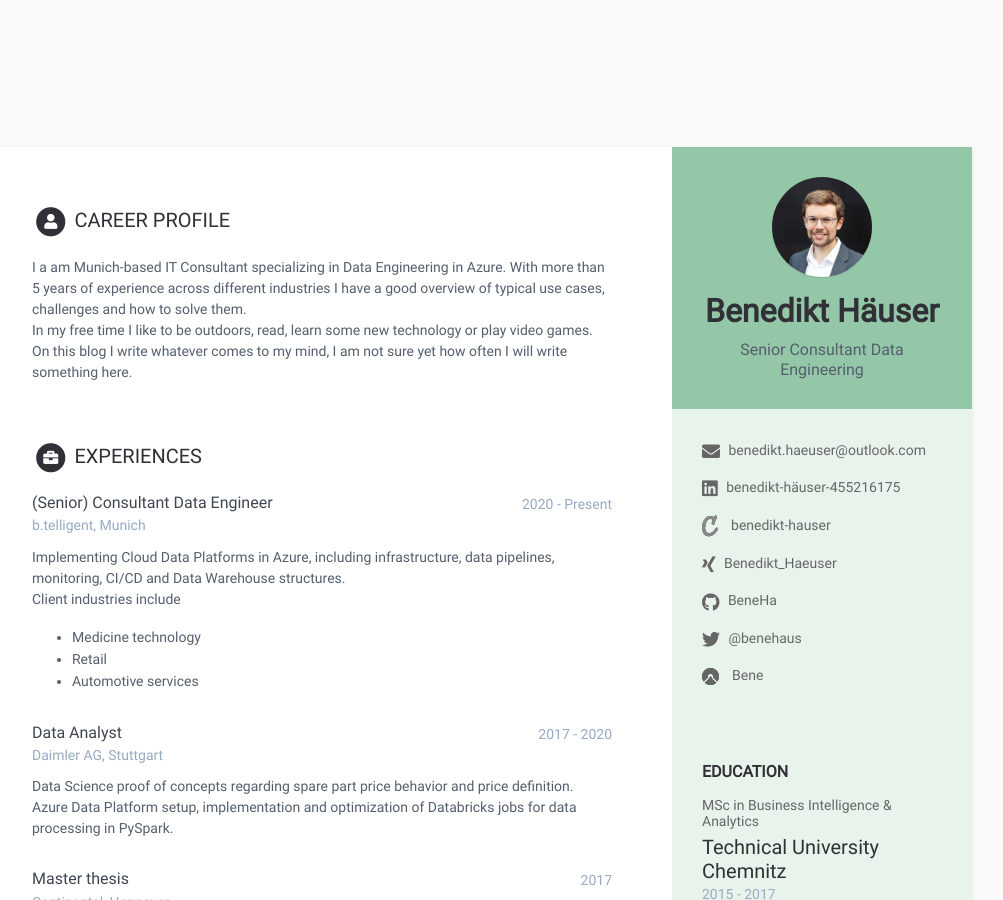
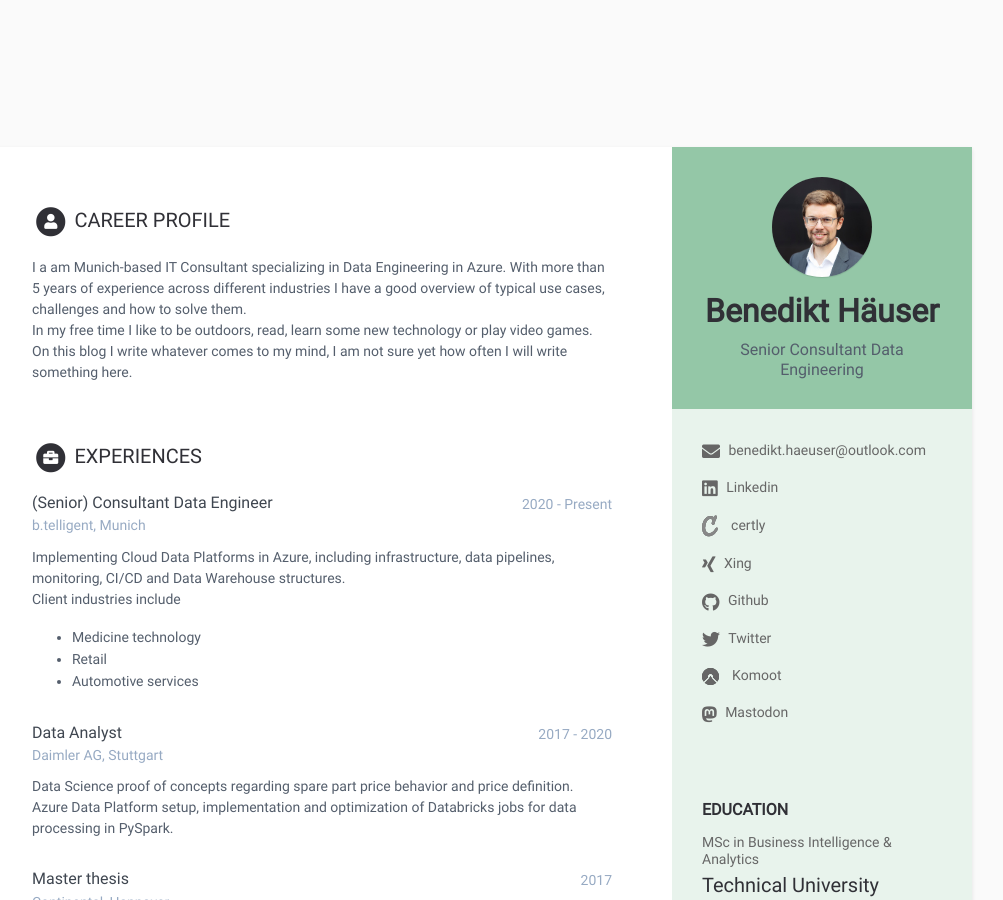
Before and after one commit to BeneHa/benehaus_blog, a Jekyll site: the page built from jekyll/_pages/about-me.html, in a window 1280 px wide and 900 px high. Shown: the whole window, without its empty margins (168-1171 px from the left). Built offline with Jekyll 4.4.1, drawn with Linux system fonts in a browser that asks for light colours; nearby versions of some CDN libraries.

Commit message:
mastodon link

```diff
--- a/jekyll/_data/data.yml
+++ b/jekyll/_data/data.yml
@@ -18,6 +18,9 @@ sidebar:
     komoot:
       userid: '402325220843'
       displayname: 'Bene'
+    mastodon:
+      handle: \@beneha
+      instance: muenchen.social
 
     languages:
       - idiom: German
--- a/jekyll/_includes/contact_cv.html
+++ b/jekyll/_includes/contact_cv.html
@@ -13,12 +13,6 @@
     </li>
     {% endif %}
 
-    {% if sidebar.telegram %}
-    <li class="telegram"><i class="fab fa-telegram"></i>
-      <a href="https://t.me/{{ sidebar.telegram }}" target="_blank">{{ sidebar.telegram }}</a>
-    </li>
-    {% endif %}
-
     {% if sidebar.website %}
     <li class="website"><i class="fas fa-globe-americas"></i>
       <a href="http://{{ sidebar.website }}" target="_blank">{{ sidebar.website }}</a>
@@ -27,25 +21,25 @@
 
     {% if sidebar.linkedin %}
     <li class="linkedin"><i class="fab fa-linkedin"></i>
-      <a href="https://linkedin.com/in/{{ sidebar.linkedin }}" target="_blank">{{ sidebar.linkedin }}</a>
+      <a href="https://linkedin.com/in/{{ sidebar.linkedin }}" target="_blank">Linkedin</a>
     </li>
     {% endif %}
 
     {% if sidebar.certly %}
     <li class="xing"><img src="assets/images/icons/certly.png" style="padding-right: 4%"></i>
-      <a href="https://www.credly.com/users/{{ sidebar.certly }}/badges" target="_blank">{{ sidebar.certly }}</a>
+      <a href="https://www.credly.com/users/{{ sidebar.certly }}/badges" target="_blank">certly</a>
     </li>
     {% endif %}
 
     {% if sidebar.xing %}
     <li class="xing"><i class="fab fa-xing"></i>
-      <a href="https://www.xing.com/profile/{{ sidebar.xing }}" target="_blank">{{ sidebar.xing }}</a>
+      <a href="https://www.xing.com/profile/{{ sidebar.xing }}" target="_blank">Xing</a>
     </li>
     {% endif %}
 
     {% if sidebar.github %}
     <li class="github"><i class="fab fa-github"></i>
-      <a href="http://github.com/{{ sidebar.github }}" target="_blank">{{ sidebar.github }}</a>
+      <a href="http://github.com/{{ sidebar.github }}" target="_blank">Github</a>
     </li>
     {% endif %}
 
@@ -63,7 +57,7 @@
 
     {% if sidebar.twitter %}
     <li class="twitter"><i class="fab fa-twitter"></i>
-      <a href="https://twitter.com/{{ sidebar.twitter }}" target="_blank">{{ sidebar.twitter }}</a>
+      <a href="https://twitter.com/{{ sidebar.twitter }}" target="_blank">Twitter</a>
     </li>
     {% endif %}
 
@@ -87,7 +81,7 @@
 
     {% if sidebar.komoot %}
     <li class="goodreads-g"><img src="assets/images/icons/komoot.png" style="padding-right: 4%"></i>
-      <a href="https://www.komoot.de/user/{{ sidebar.komoot['userid'] }}" target="_blank">{{ sidebar.komoot["displayname"] }}</a>
+      <a href="https://www.komoot.de/user/{{ sidebar.komoot['userid'] }}" target="_blank">Komoot</a>
     {% endif %}
 
     {% if sidebar.pdf %}
@@ -96,5 +90,10 @@
     </li>
     {% endif %}
 
+    {% if sidebar.mastodon %}
+    <li class="goodreads-g"><i class="fab fa-mastodon"></i>
+      <a rel="me" href="https://{{ sidebar.mastodon['instance'] }}{{ sidebar.mastodon['handle'] }}">Mastodon</a>
+    {% endif %}
+
   </ul>
 </div><!--//contact-container-->
--- a/jekyll/_layouts/page-sidebar.html
+++ b/jekyll/_layouts/page-sidebar.html
@@ -12,8 +12,5 @@ layout: default
         {{ content }}
     </div>
     </div>
-    <div class="col-md-4">
-        {% include sidebar.html %}
-    </div>
 </div>
 </div>
```
Also changed, not shown: jekyll/_includes/sidebar.html (deleted, +0 -7 lines), jekyll/_posts/2022-10-18-snowpro-data-engineer-performance.md (+1 -0 lines), jekyll/_posts/2022-11-15-snowpro-data-engineer-security.md (deleted, +0 -14 lines), jekyll/_posts/2022-11-16-snowpro-data-engineer-transformation.md (deleted, +0 -9 lines).
